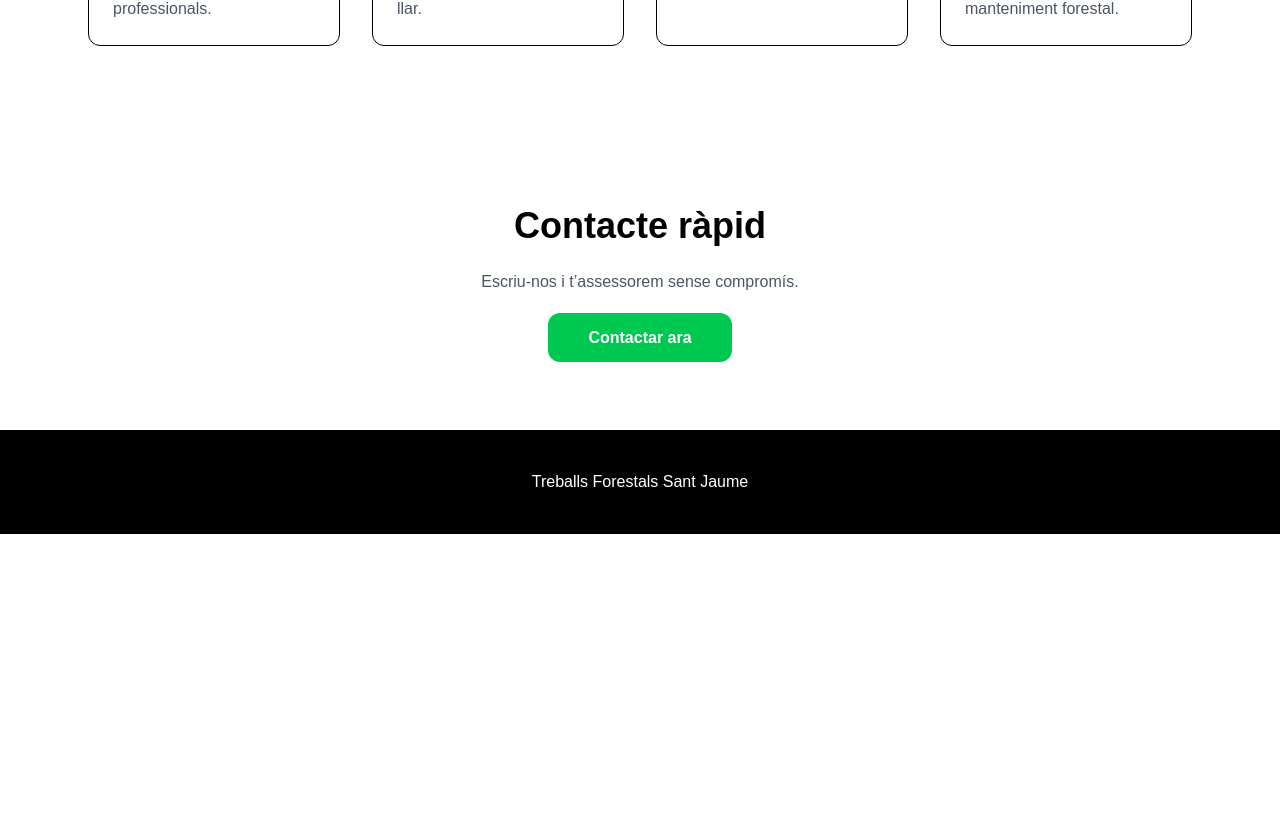
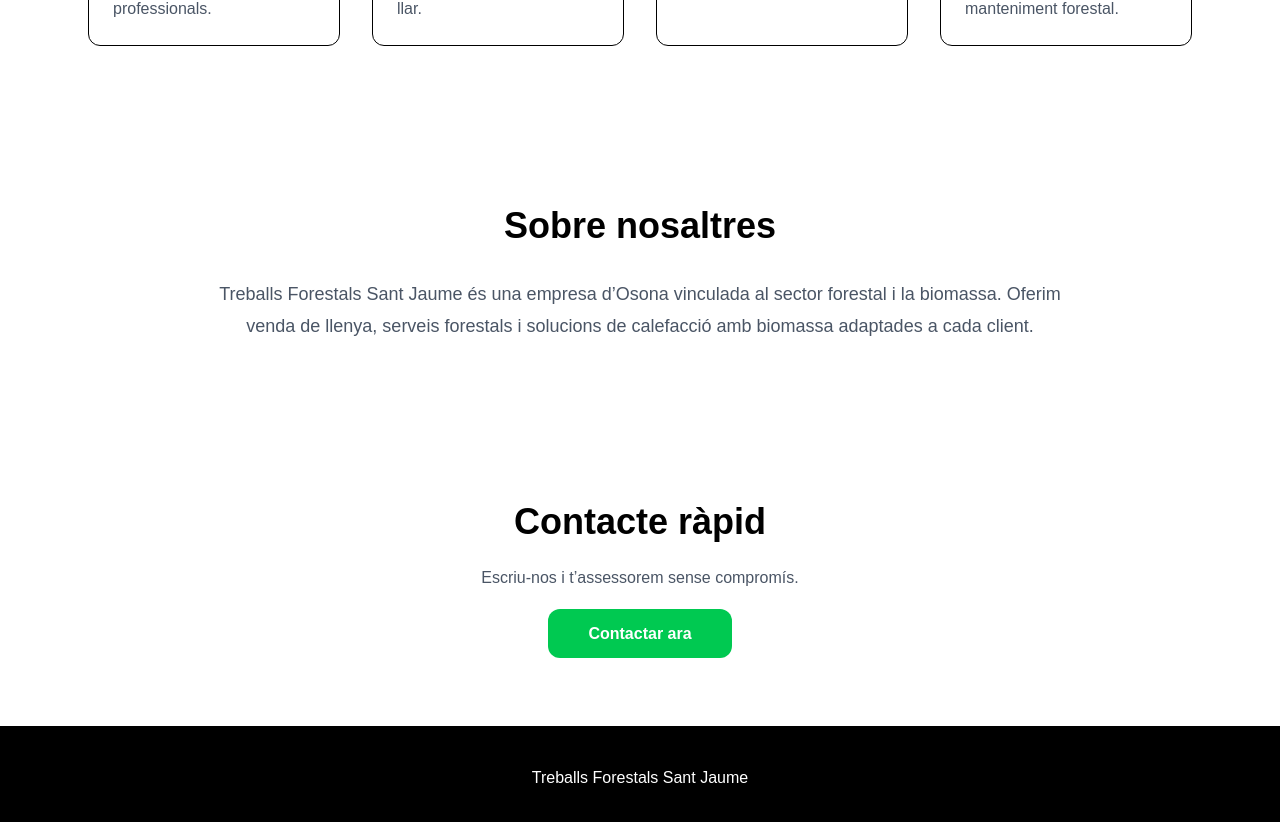
Before and after one commit to landing-eventz/sant-jaume, a Next.js app: page / in a window 1280 px wide. Shown: the part 1000-1822 px from the top of the page. Before the commit the page ends 1534 px from the top, so only its background shows below. Built offline with nearby package versions, Linux system fonts and the light colour scheme.

Commit message:
afegir seccio sobre nosaltres

```diff
--- a/app/page.tsx
+++ b/app/page.tsx
@@ -71,6 +71,20 @@ export default function Home() {
 
       </section>
 
+      {/* SOBRE NOSALTRES */}
+      <section className="max-w-4xl mx-auto px-6 py-20 text-center">
+
+        <h2 className="text-4xl font-bold mb-8">
+          Sobre nosaltres
+        </h2>
+
+        <p className="text-lg text-gray-600 leading-8">
+          Treballs Forestals Sant Jaume és una empresa d’Osona vinculada al sector forestal i la biomassa.
+          Oferim venda de llenya, serveis forestals i solucions de calefacció amb biomassa adaptades a cada client.
+        </p>
+
+      </section>
+
       {/* CONTACTE */}
       <section className="max-w-4xl mx-auto px-6 py-20 text-center">
 
```
